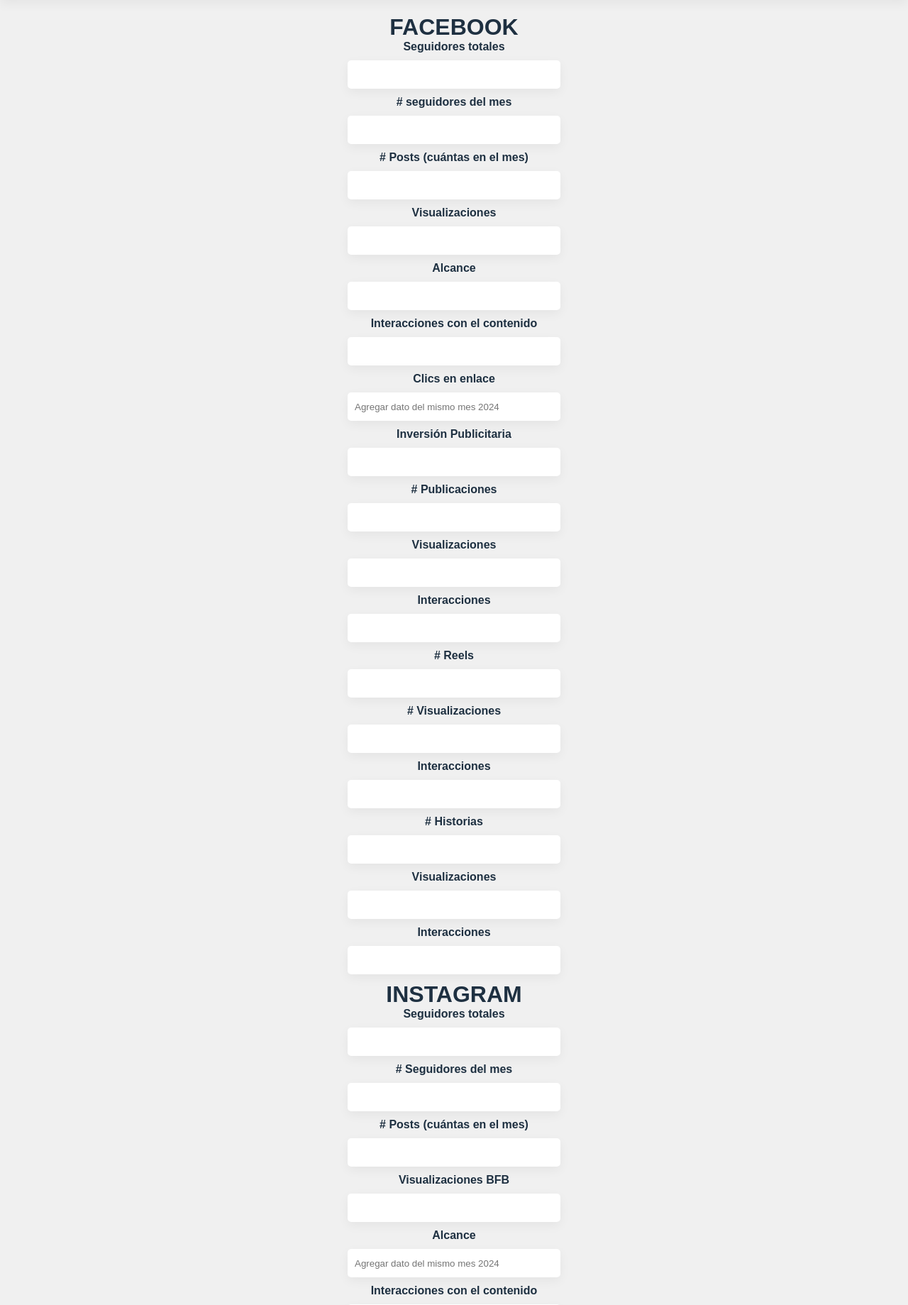
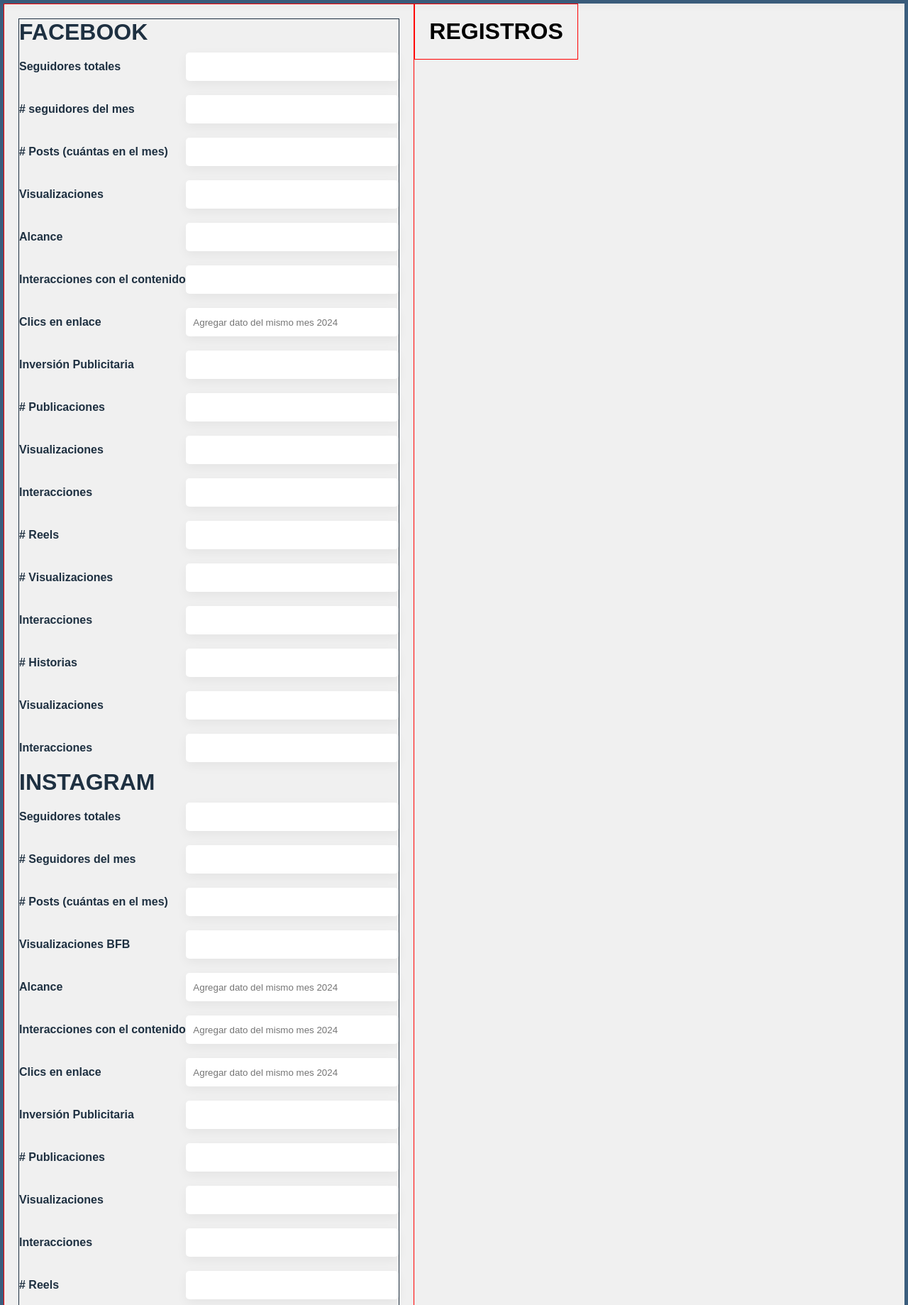
Before and after one commit to puranoide/FBBVA_new_version, a PHP site: page /views/dasboard.php in a window 1280 px wide. Shown: the part 100-1939 px from the top of the page at 71% size. Run offline with PHP 8.4, Linux system fonts and the light colour scheme; the visitor is signed in with stand-in values (Sample User, id 1).

Commit message:
Retoque v1

```diff
--- a/assets/css/dasboard.css
+++ b/assets/css/dasboard.css
@@ -1,11 +1,11 @@
-*{
+* {
     margin: 0;
     padding: 0;
     box-sizing: border-box;
     font-family: 'Poppins', sans-serif;
 }
 
-body{
+body {
     display: flex;
     justify-content: center;
     align-items: center;
@@ -13,7 +13,7 @@
     background: #bdbcbc;
 }
 
-header{
+header {
     background: #ffffff;
     position: absolute;
     top: 0;
@@ -26,16 +26,17 @@
     box-shadow: 0 5px 15px rgba(0, 0, 0, .05);
 }
 
-header h1{
-    color: #1e3041;
-    font-weight: 600;
-}
-header h2{
+header h1 {
     color: #1e3041;
     font-weight: 600;
 }
 
-header button{
+header h2 {
+    color: #1e3041;
+    font-weight: 600;
+}
+
+header button {
     background: #1e3041;
     width: 100px;
     height: 40px;
@@ -47,44 +48,63 @@
     cursor: pointer;
 }
 
-header button:hover{
+header button:hover {
     background: #3b5e7e;
     transform: scale(1.05);
     transition: .3s;
 }
+
 main {
+    border: #3b5e7e solid 5px;
     margin-top: 100px;
     display: flex;
-    justify-content: center;
-    align-items: center;
-    flex-direction: column;
+    justify-content: start;
+    align-items: start;
+    flex-direction: row;
     width: 100%;
-    min-height: 100vh; /* establece un alto mínimo para el main */
+    min-height: 100vh;
+    /* establece un alto mínimo para el main */
     background: #f0f0f0;
 }
 
 .container {
-    max-width: 800px; /* establece un ancho máximo para el contenedor */
-    margin: 0 auto; /* centra el contenedor horizontalmente */
-    padding: 20px; /* agrega un padding para separar el contenido del borde */
+    border: solid 1px #ff0000;
+    max-width: 800px;
+    /* establece un ancho máximo para el contenedor */
+    margin: 0;
+    /* centra en el inicio de la pantalla */
+    padding: 20px;
+    /* agrega un padding para separar el contenido del borde */
 }
 
 main form {
+    border: solid 1px #1e3041;
     display: flex;
-    justify-content: center;
-    align-items: center;
+    justify-content: start;
+    align-items: start;
     flex-direction: column;
     width: 100%;
 }
-main form h1{
+
+main form .fila {
+    display: flex;
+    justify-content: space-between;
+    align-items: center;
+    width: 100%;
+}
+
+main form h1 {
+    color: #1e3041;
+    font-weight: 600;
+
+}
+
+main form label {
     color: #1e3041;
     font-weight: 600;
 }
-main form label{
-    color: #1e3041;
-    font-weight: 600;
-}
-main form input{
+
+main form input {
     width: 300px;
     height: 40px;
     margin: 10px 0;
--- a/views/dasboard.php
+++ b/views/dasboard.php
@@ -29,102 +29,199 @@
         <div class="container">
             <form action="" method="post">
                 <h1>FACEBOOK</h1>
+                <div class="fila">
                     <label for="email">Seguidores totales</label>
                     <input type="text" name="seguidoresfb" id="seguidoresfb">
+                </div>
+                <div class="fila">
                     <label for="email"># seguidores del mes</label>
                     <input type="text" name="seguidoresdelmesfb" id="seguidoresdelmesfb">
+
+                </div>
+                <div class="fila">
                     <label for="email"># Posts (cuántas en el mes)</label>
                     <input type="text" name="postalmesfb" id="postalmesfb">
+                </div>
+                <div class="fila">
                     <label for="email">Visualizaciones</label>
                     <input type="text" name="visualizacionesfb" id="visualizacionesfb">
+                </div>
+                <div class="fila">
                     <label for="email">Alcance</label>
                     <input type="text" name="alcancefb" id="alcancefb">
+                </div>
+                <div class="fila">
                     <label for="email">Interacciones con el contenido</label>
                     <input type="text" name="interracionesconelcontenidofb" id="interracionesconelcontenidofb">
+                </div>
+
+                <div class="fila">
                     <label for="email">Clics en enlace</label>
                     <input type="text" name="clicsenelalcancefb" id="clicsenelalcancefb" placeholder="Agregar dato del mismo mes 2024">
+                </div>
+                <div class="fila">
                     <label for="email">Inversión Publicitaria</label>
                     <input type="text" name="inversionPublicitaria" id="inversionPublicitaria">
+                </div>
+                <div class="fila">
                     <label for="email"># Publicaciones</label>
                     <input type="text" name="nPublicacionesfb" id="nPublicacionesfb">
+                </div>
+                <div class="fila">
                     <label for="email">Visualizaciones</label>
                     <input type="text" name="visualizacionesxpublicacionesfb" id="visualizacionesxpublicacionesfb">
+                </div>
+                <div class="fila">
                     <label for="email">Interacciones</label>
                     <input type="text" name="interaccionesxpublicacionesfb" id="interaccionesxpublicacionesfb">
+                </div>
 
+                <div class="fila">
                     <label for="email"># Reels </label>
                     <input type="text" name="nReels" id="nReels">
 
+                </div>
+                <div class="fila">
                     <label for="email"># Visualizaciones </label>
                     <input type="text" name="visualizacionesxreels" id="visualizacionesxreels">
+                </div>
+                <div class="fila">
                     <label for="email">Interacciones </label>
                     <input type="text" name="interaccionesxreels" id="interaccionesxreels">
-
+                </div>
+                <div class="fila">
                     <label for="email"># Historias </label>
                     <input type="text" name="nHistorias" id="nHistorias">
-
+                </div>
+                <div class="fila">
                     <label for="email">Visualizaciones </label>
                     <input type="text" name="visualizacionesxhistorias" id="visualizacionesxhistorias">
+                </div>
+                <div class="fila">
                     <label for="email">Interacciones </label>
                     <input type="text" name="interaccionesxhistorias" id="interaccionesxhistorias">
+                </div>
 
                 <h1>INSTAGRAM</h1>
+
+                <div class="fila">
                     <label for="email">Seguidores totales </label>
                     <input type="text" name="seguidoresTotalesIg" id="seguidoresTotalesIg">
+                </div>
+                <div class="fila">
                     <label for="email"># Seguidores del mes</label>
                     <input type="text" name="seguidoresdelmesIg" id="seguidoresdelmesIg">
+                </div>
+                <div class="fila">
                     <label for="email"># Posts (cuántas en el mes)</label>
                     <input type="text" name="nPostsEnElMesIg" id="nPostsEnElMesIg">
+                </div>
+                <div class="fila">
                     <label for="email">Visualizaciones BFB</label>
                     <input type="text" name="visualizacionesBFB" id="visualizacionesBFB">
+                </div>
+                <div class="fila">
                     <label for="email">Alcance</label>
                     <input type="text" name="alcanceIg" id="alcanceIg" placeholder="Agregar dato del mismo mes 2024">
+                </div>
+                <div class="fila">
                     <label for="email">Interacciones con el contenido</label>
                     <input type="text" name="interaccionesconelcontenidoig" id="interaccionesconelcontenidoig" placeholder="Agregar dato del mismo mes 2024">
+                </div>
+                <div class="fila">
                     <label for="email">Clics en enlace</label>
                     <input type="text" name="clicsenelalcanceig" id="clicsenelalcanceig" placeholder="Agregar dato del mismo mes 2024">
+                </div>
+                <div class="fila">
                     <label for="email">Inversión Publicitaria</label>
                     <input type="text" name="inversionPublicitariaig" id="inversionPublicitariaig">
+                </div>
+                <div class="fila">
                     <label for="email"># Publicaciones</label>
                     <input type="text" name="nPublicacionesig" id="nPublicacionesig">
+                </div>
+                <div class="fila">
                     <label for="email">Visualizaciones</label>
                     <input type="text" name="visualizacionesxpublicacionesig" id="visualizacionesxpublicacionesig">
+                </div>
+                <div class="fila">
                     <label for="email">Interacciones</label>
                     <input type="text" name="interaccionesxpublicacionesig" id="interaccionesxpublicacionesig">
+                </div>
+                <div class="fila">
                     <label for="email"># Reels </label>
                     <input type="text" name="nReelsig" id="nReelsig">
+                </div>
+                <div class="fila">
                     <label for="email">Visualizaciones </label>
                     <input type="text" name="visualizacionesxreelsig" id="visualizacionesxreelsig">
+                </div>
+                <div class="fila">
                     <label for="email">Interacciones</label>
                     <input type="text" name="interaccionesxreelsig" id="interaccionesxreelsig">
+                </div>
+                <div class="fila">
                     <label for="email"># Historias</label>
                     <input type="text" name="nHistoriasig" id="nHistoriasig">
+                </div>
+                <div class="fila">
                     <label for="email">Alcance</label>
                     <input type="text" name="alcanceHistoriasig" id="alcanceHistoriasig">
+                </div>
+                <div class="fila">
                     <label for="email">Interacciones</label>
                     <input type="text" name="interaccionesHistoriasig" id="interaccionesHistoriasig">
+                </div>
+
 
                 <h1>TikTok</h1>
+
+                <div class="fila">
                     <label for="email">Seguidores totales</label>
                     <input type="text" name="seguidorestotalesTikTok" id="seguidorestotalesTikTok">
+                </div>
+                <div class="fila">
                     <label for="email"># Seguidores del mes</label>
                     <input type="text" name="nSeguidoresDelMesTikTok" id="nSeguidoresDelMesTikTok">
+                </div>
+                <div class="fila">
                     <label for="email"># Publicaciones</label>
                     <input type="text" name="nPublicacionesTikTok" id="nPublicacionesTikTok">
+                </div>
+                <div class="fila">
                     <label for="email">Me gusta del mes</label>
                     <input type="text" name="nMeGustaDelMesTikTok" id="nMeGustaDelMesTikTok">
+                </div>
+
+                <div class="fila">
                     <label for="email">Visualizaciones de video (máx)</label>
                     <input type="text" name="visualizacionesdevideoTikTok" id="visualizacionesdevideoTikTok">
+                </div>
+
                 <h1>X</h1>
+
+                <div class="fila">
                     <label for="email">Seguidores totales</label>
                     <input type="text" name="seguidorestotalesx" id="seguidorestotalesx">
+                </div>
+
+                <div class="fila">
                     <label for="email"># Seguidores del mes</label>
                     <input type="text" name="nSeguidoresDelMesx" id="nSeguidoresDelMesTikTok">
+                </div>
+
+                <div class="fila">
                     <label for="email">Impresiones</label>
                     <input type="text" name="inpremionesx" id="inpremionesx">
+                </div>
+
 
             </form>
         </div>
+        <div class="container">
+        <h1>REGISTROS</h1>
+        </div>
+
     </main>
 
 </body>
```
Lines whose indentation alone changed are shown as unchanged.
